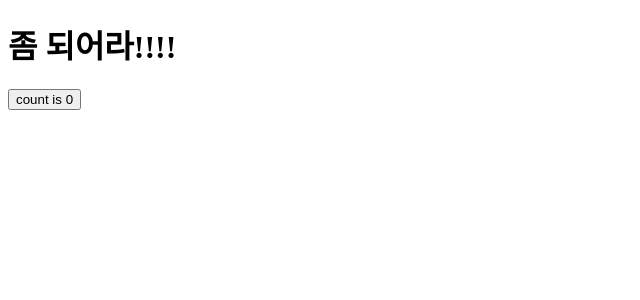
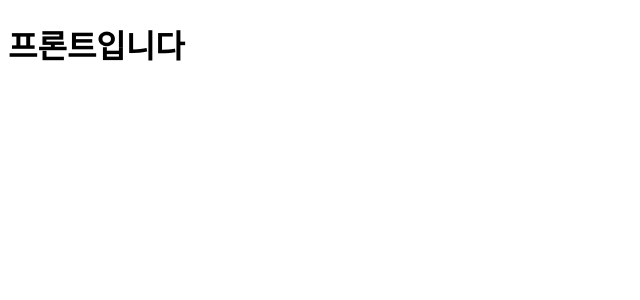
Before and after one commit to NH-Dream/NHDream, a React (Vite) app in the folder frontend/nh-dream/: page / in a window 1280 px wide. Shown: the top 300 px of the page, without its empty margins (0-640 px from the left). Built offline with nearby package versions, Linux system fonts and the light colour scheme.

Commit message:
🔨 : App.jsx 수정
Former-commit-id: 7c97521ac1df97a8ebc3e11aece1b31b0a47539e

```diff
--- a/frontend/nh-dream/src/App.css
+++ /dev/null
@@ -1,3 +0,0 @@
-version https://git-lfs.github.com/spec/v1
-oid sha256:a0715e0a09edbd0fbde65816a75e0fa0fc8b314c5260c0768c19bf3aac22621a
-size 606
--- a/frontend/nh-dream/src/App.jsx
+++ b/frontend/nh-dream/src/App.jsx
@@ -1,19 +1,9 @@
-import { useState } from 'react'
-import './App.css'
 
 function App() {
-  const [count, setCount] = useState(0)
-
   return (
     <>
-      <h1>좀 되어라!!!!</h1>
-      <div className="card">
-        <button onClick={() => setCount((count) => count + 1)}>
-          count is {count}
-        </button>
-      </div>
+      <h1>프론트입니다</h1>
     </>
   )
 }
-
 export default App
```
